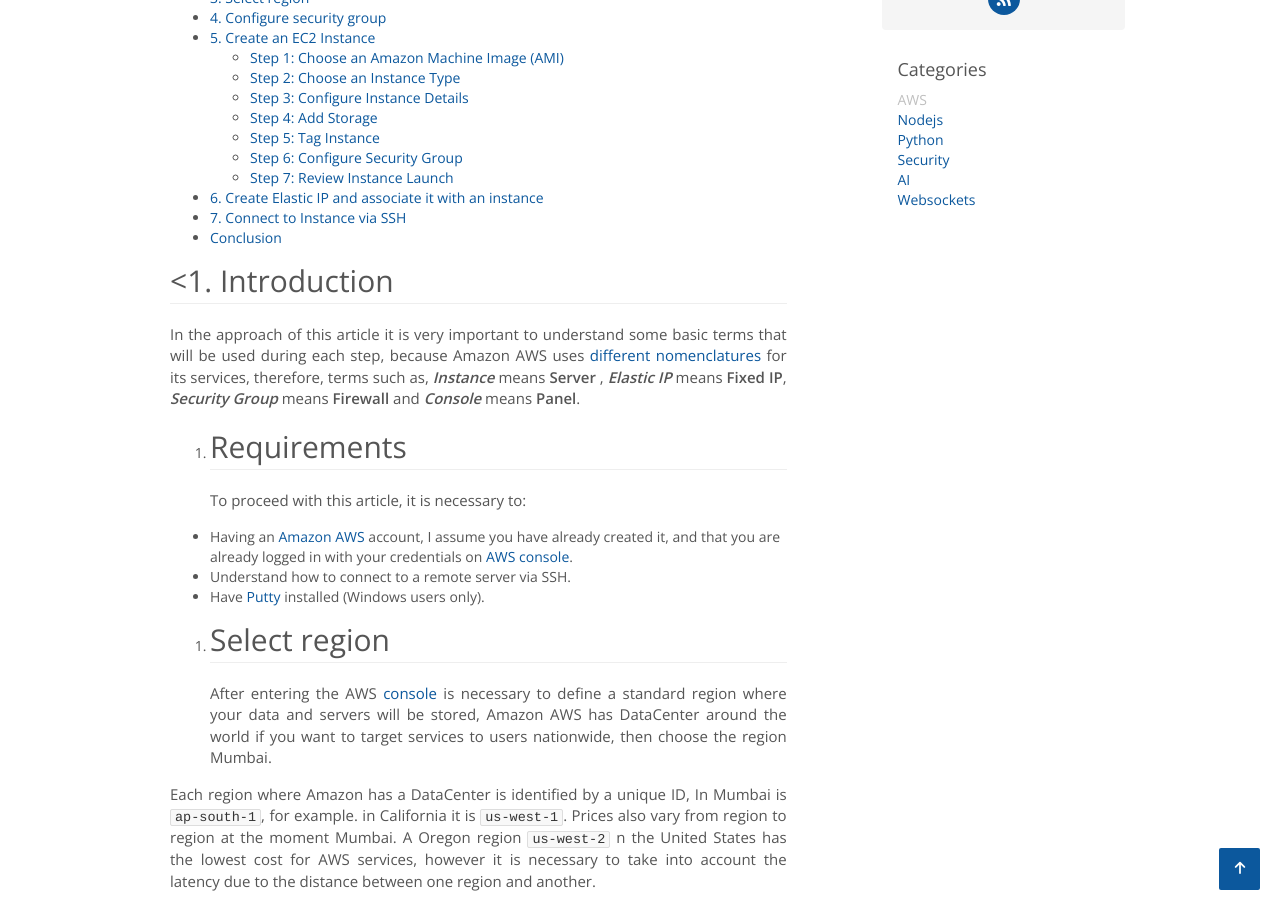
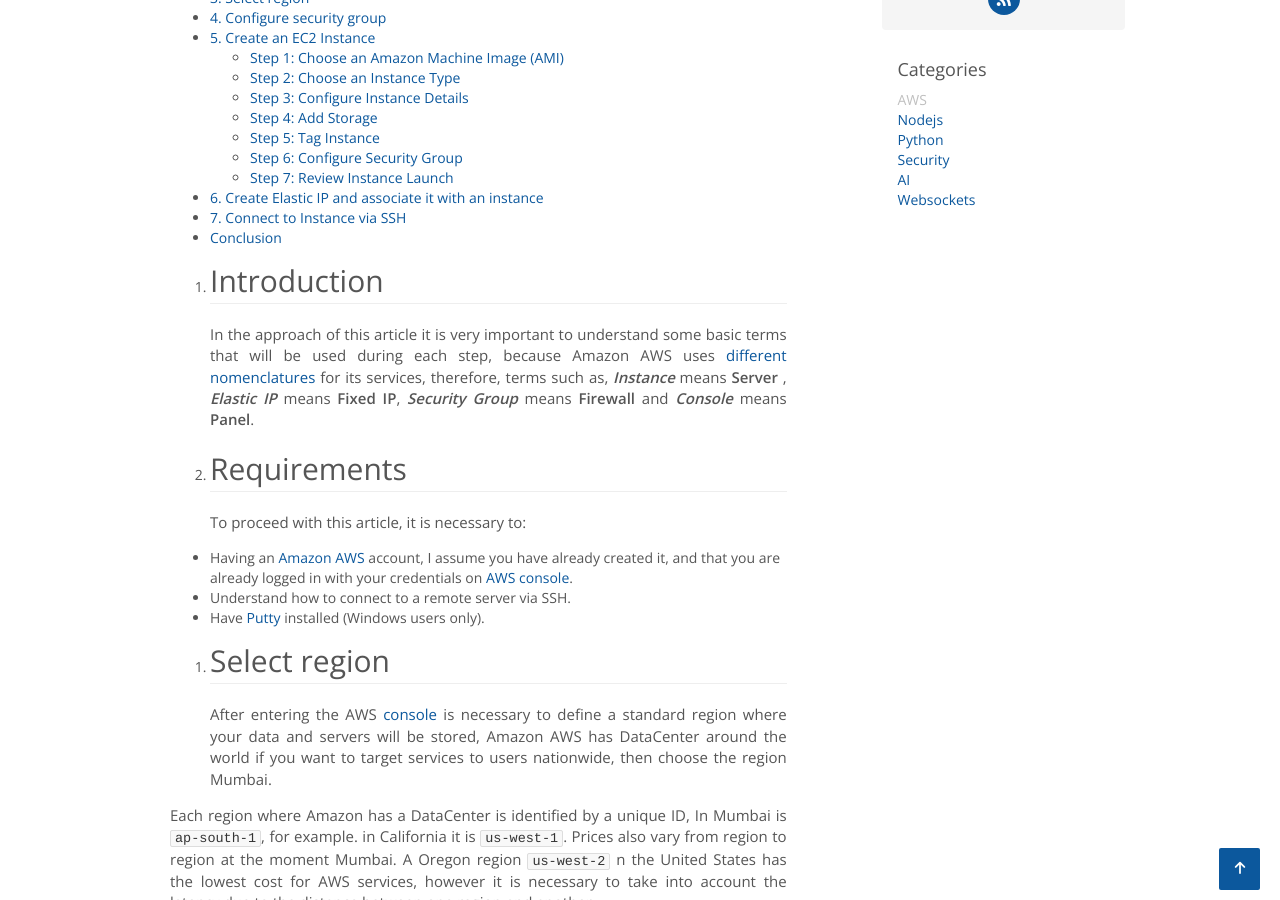
Before and after one commit to shashank34/shashank.github.io, a Jekyll site: the page built from _source/blog/_posts/2020-06-17-create-instance-aws.md, in a window 1280 px wide and 900 px high, scrolled down 536 px. Built offline with Jekyll 4.4.1, drawn with Linux system fonts in a browser that asks for light colours; comment, search, counter and statistics services are not loaded.

Commit message:
auto link bug fix enable code ray 101a

```diff
--- a/_source/blog/_posts/2020-06-17-create-instance-aws.md
+++ b/_source/blog/_posts/2020-06-17-create-instance-aws.md
@@ -31,10 +31,9 @@ Index
 
 <!-- /MarkdownTOC -->
 
-<1. Introduction
+1. Introduction
 -----------------
 In the approach of this article it is very important to understand some basic terms that will be used during each step, because Amazon AWS uses [different nomenclatures][glossary] for its services, therefore, terms such as, ***Instance*** means **Server** , ***Elastic IP*** means **Fixed IP**, ***Security Group*** means  **Firewall** and ***Console*** means **Panel**.
-
 
 2. Requirements
 -----------------
```
